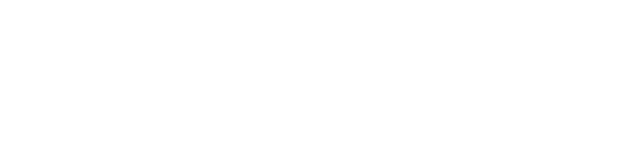
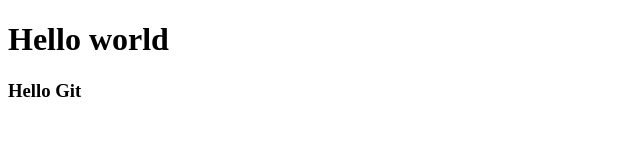
Before and after one commit to MamaraimovDavron/new-repo, a plain HTML site: page index.html in a window 1280 px wide. Shown: the whole page, without its empty margins (0-640 px from the left). Drawn offline with Linux system fonts and the light colour scheme.

Commit message:
change index.html add style.css

```diff
--- a/index.html
+++ b/index.html
@@ -7,6 +7,7 @@
     <title>Template Git</title>
 </head>
 <body>
-
+    <h1>Hello world</h1>
+    <h3>Hello Git</h3>
 </body>
 </html>
--- /dev/null
+++ b/style.css
@@ -0,0 +1,3 @@
+body{
+    background-color: red;
+}
```
